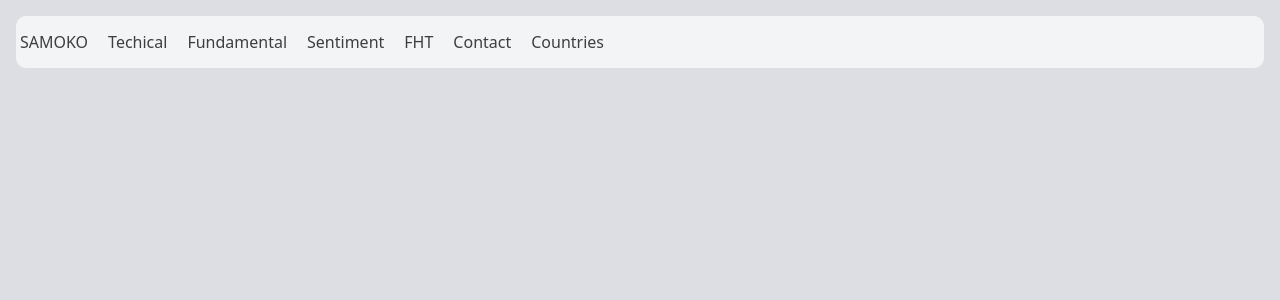
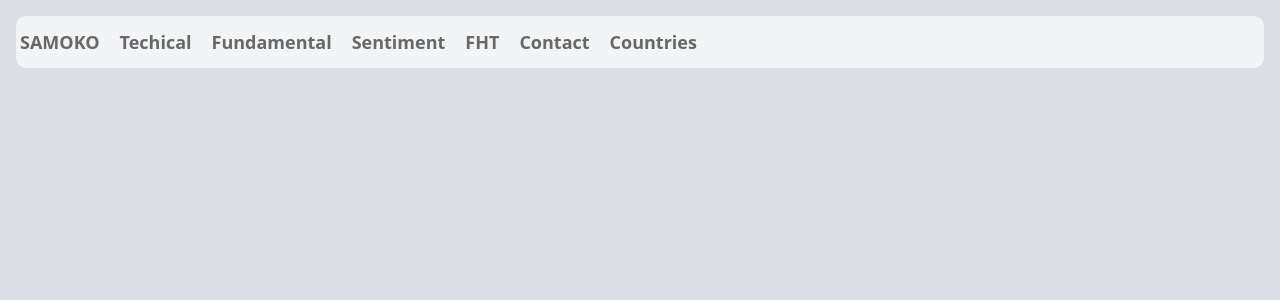
Before and after one commit to stavros1samaras/LazyMarkets-frontend, a Next.js app: page / in a window 1280 px wide. Shown: the top 300 px of the page. Built offline with nearby package versions, Linux system fonts and the light colour scheme.

Commit message:
add styles in desktopHeader

```diff
--- a/src/app/globals.css
+++ b/src/app/globals.css
@@ -38,7 +38,7 @@
 :root {
 	--radius: 0.625rem;
 	--background: oklch(100% 0.00011 271.152);
-	--foreground: oklch(36.386% 0.00004 271.152);
+	--foreground: oklch(51.73% 0.00006 271.152);
 	--card: oklch(1 0 0);
 	--card-foreground: oklch(0.145 0 0);
 	--popover: oklch(1 0 0);
--- a/src/components/navigation/DesktopHeader.tsx
+++ b/src/components/navigation/DesktopHeader.tsx
@@ -3,10 +3,11 @@ import Link from "next/link"
 import Text from "../elements/Text"
 
 export default function DesktopHeader() {
+	const className = "text-[18px] font-[550]"
 	return (
 		<>
 			<MainNavigationMenu>
-				<Text>SAMOKO</Text>
+				<Text className={className}>SAMOKO</Text>
 				<Link
 					href={
 						process.env.NODE_ENV === "production"
@@ -16,7 +17,7 @@ export default function DesktopHeader() {
 					prefetch={false}
 					data-testid="techical"
 				>
-					<Text>Techical</Text>
+					<Text className={className}>Techical</Text>
 				</Link>
 				<Link
 					href={
@@ -27,7 +28,7 @@ export default function DesktopHeader() {
 					prefetch={false}
 					data-testid="fundamental"
 				>
-					<Text>Fundamental</Text>
+					<Text className={className}>Fundamental</Text>
 				</Link>
 				<Link
 					className="hidden sm:block"
@@ -35,10 +36,10 @@ export default function DesktopHeader() {
 					prefetch={false}
 					data-testid="sentiment"
 				>
-					<Text>Sentiment</Text>
+					<Text className={className}>Sentiment</Text>
 				</Link>
 				<Link href="/se/financial-hishrefry-timeline/TrmpTrrffShck" prefetch={false} data-testid="FHT">
-					<Text>FHT</Text>
+					<Text className={className}>FHT</Text>
 				</Link>
 				<Link
 					className="hidden sm:block"
@@ -46,10 +47,10 @@ export default function DesktopHeader() {
 					prefetch={false}
 					data-testid="contact"
 				>
-					<Text>Contact</Text>
+					<Text className={className}>Contact</Text>
 				</Link>
 				<Link className="hidden sm:block" href={"/countries/GR"} data-testid="contact">
-					<Text>Countries</Text>
+					<Text className={className}>Countries</Text>
 				</Link>
 			</MainNavigationMenu>
 		</>
```
